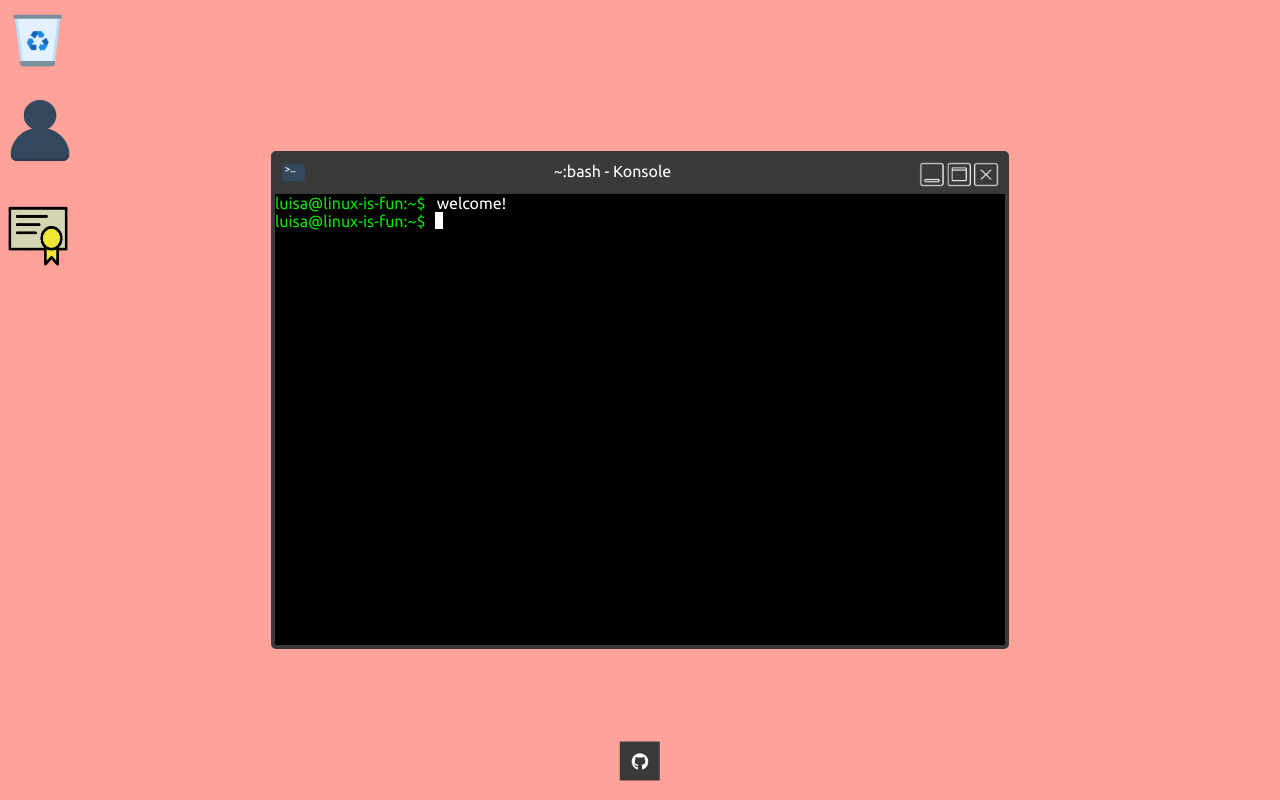
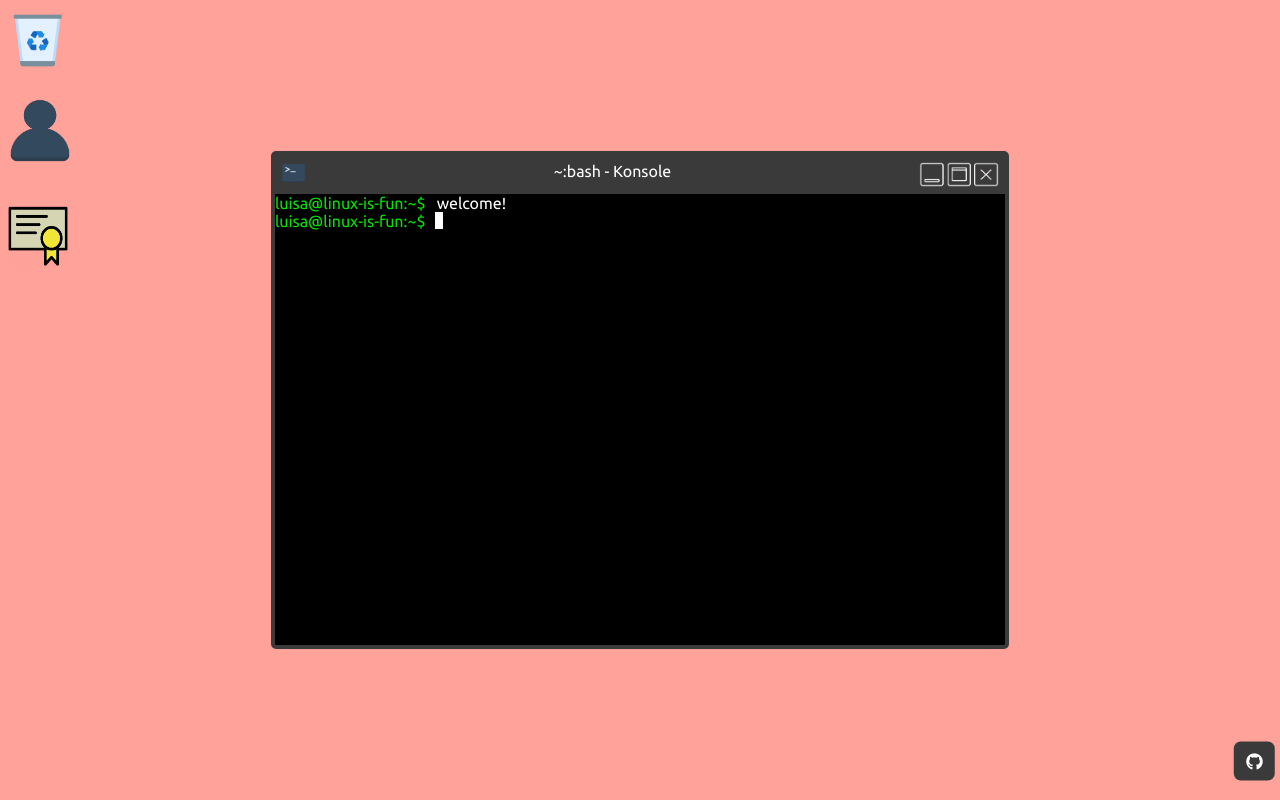
Before and after one commit to LuisaTheAmaral/LuisaTheAmaral.github.io, a plain HTML site: page index.html in a window 1280 px wide. Drawn offline with Linux system fonts and the light colour scheme.

Commit message:
changed icon position

```diff
--- a/css/style.css
+++ b/css/style.css
@@ -212,8 +212,9 @@ figcaption {
     background-color: rgb(59, 58, 58);
     position: fixed;
     bottom: 0;
-    left: 50%;
+    left: 98%;
     transform: translate(-50%, -50%);
+    border-radius: 7px;
     /* width: 100%; */
 }
 
```
